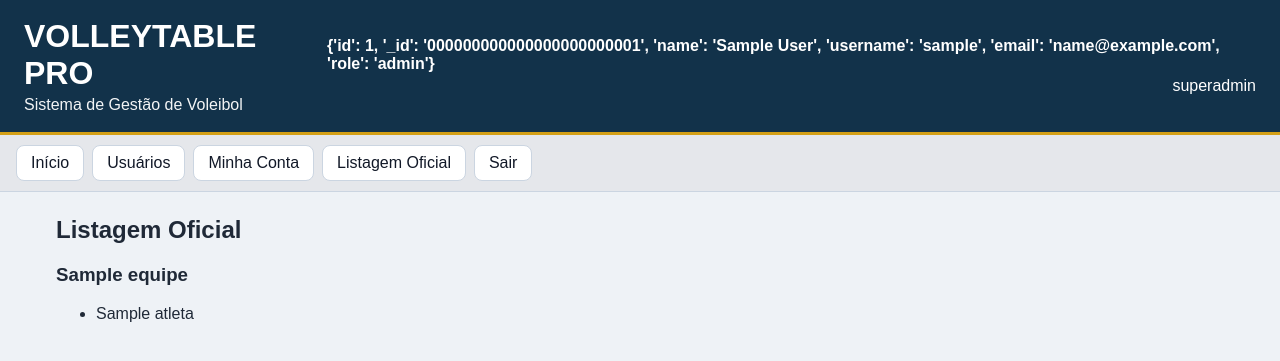
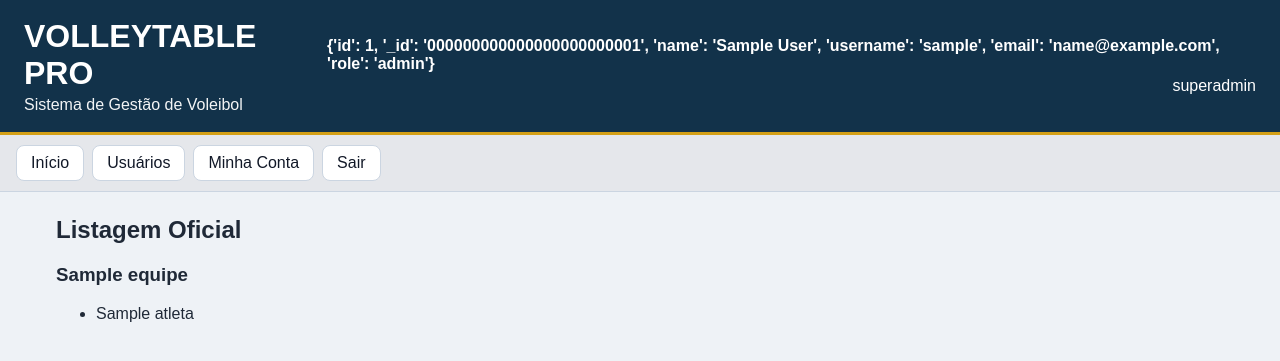
Before and after one commit to thalismaschio90-wq/volei-sistema-web, a Flask app: template templates/listagem_oficial.html in a window 1280 px wide. Shown: the top 361 px of the page. Run offline with Flask 3, Linux system fonts and the light colour scheme; the visitor is signed in with stand-in values (Sample User, id 1); the template is opened without the code that fills it: most values are stand-ins (such as "Sample title", 1, 10 or a date in 2020).

Commit message:
corrige erro 500 removendo listagem oficial

```diff
--- a/templates/base.html
+++ b/templates/base.html
@@ -27,14 +27,14 @@
     {% if session.get("perfil") == "superadmin" %}
         <a href="{{ url_for('usuarios') }}">Usuários</a>
         <a href="{{ url_for('minha_conta') }}">Minha Conta</a>
-        <a href="{{ url_for('listagem_oficial') }}">Listagem Oficial</a>
+        <!-- Listagem Oficial removida temporariamente -->
 
     {% elif session.get("perfil") == "organizador" %}
         <a href="{{ url_for('competicoes') }}">Minha Competição</a>
         <a href="{{ url_for('equipes') }}">Equipes</a>
         <a href="{{ url_for('usuarios') }}">Usuários</a>
         <a href="{{ url_for('aprovacoes') }}">Aprovações</a>
-        <a href="{{ url_for('listagem_oficial') }}">Listagem Oficial</a>
+        <!-- Listagem Oficial removida temporariamente -->
         <a href="{{ url_for('prazos') }}">Prazos</a>
         <a href="{{ url_for('minha_conta') }}">Minha Conta</a>
 
```
